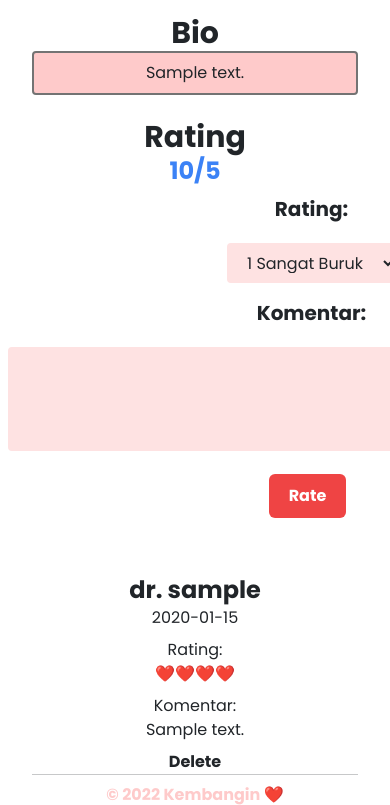
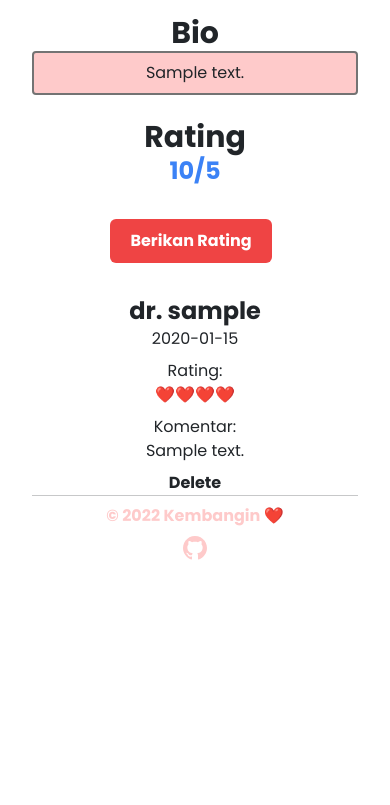
Before and after one commit to pbp-fasilkom-c02/kembangin, a Django app: page /user_profile/1 in a window 390 px wide; the page is wider, and only the part inside the window is pictured. Shown: the part 477-1282 px from the top of that part. After the commit the page ends 1037 px from the top of that part, so only its background shows below. Run offline with Django 4.2, Linux system fonts and the light colour scheme; tables that the repository leaves empty hold one stand-in row (values such as "Sample post"); some libraries are stand-ins or nearby versions.

Commit message:
Fixed profile for mobile view (this time for real)

```diff
--- a/user_profile/forms.py
+++ b/user_profile/forms.py
@@ -13,4 +13,4 @@ ratings = (
 
 class RatingForm(forms.Form):
     rating = forms.ChoiceField(choices= ratings, widget = forms.Select(attrs={"class": "bg-red-100 rounded h-10 px-4 mt-1"}))
-    comment = forms.CharField(label="comment", max_length=150, widget=forms.Textarea(attrs={"rows":"4", "class": "bg-red-100 rounded px-4 pt-2 mt-1"}))
+    comment = forms.CharField(label="comment", max_length=150, widget=forms.Textarea(attrs={"rows":"4", "class": "bg-red-100 rounded px-4 pt-2 mt-1 w-full"}))
--- a/user_profile/templates/profile.html
+++ b/user_profile/templates/profile.html
@@ -85,34 +85,48 @@
     </div>
     <div id="change-button-container"></div>
 {% if is_doctor %}
+
     <div id="rating" >
         <div id="rating-average">
             <p class="font-bold text-3xl mt-6">Rating</p>
         </div>
-        <div id="rating-form" class="flex flex-col">
-            <form method="POST" id="create-rating-form">
-            {% csrf_token %}
-                <table class="table table-borderless">
-                    <tr>
-                        <th class="text-xl">Rating: </th>
-                    </tr>
-                    <tr>
-                        <td>{{rating_form.rating}}</td>
-                    </tr>
-                    <tr>
-                        <th class="text-xl">Komentar: </th>
-                    </tr>
-                    <tr>
-                        <td>{{rating_form.comment}}</td>
-                    </tr>
-                    <tr>
-                        <td><button type="submit" id="rate-button" class="text-white bg-red-500 hover:bg-red-700 rounded-md font-bold px-5 py-2.5 mr-2 mb-2">Rate</button></td>
-                    </tr>
-                </table>
-            </form>
-        </div>
+        <button class="mt-8 text-white bg-red-500 hover:bg-red-700 rounded-md font-bold px-5 py-2.5 mr-2 mb-2"
+        data-bs-toggle="modal" data-bs-target="#rating-modal">Berikan Rating</button>
         <div id="rating-message"></div>
         <div id="rating-content" class="responsive"></div>
+        <div class="modal fade" id="rating-modal" tabindex="-1" aria-labelledby="exampleModalLabel" aria-hidden="true">
+            <div class="modal-dialog">
+                <div class="modal-content">
+                    <div class="modal-header bg-red-500">
+                        <h1 class="modal-title fs-5 text-white" id="exampleModalLabel">Rating</h1>
+                    </div>
+                    <div class="modal-body text-center">
+                        <div id="rating-form" class="flex flex-col">
+                            <form method="POST" id="create-rating-form">
+                            {% csrf_token %}
+                                <div>
+                                    <div>
+                                        <div class="text-xl">Rating: </div>
+                                    </div>
+                                    <div>
+                                        <div>{{rating_form.rating}}</div>
+                                    </div>
+                                    <div>
+                                        <div class="text-xl">Komentar: </div>
+                                    </div>
+                                    <div>
+                                        <div>{{rating_form.comment}}</div>
+                                    </div>
+                                    <div>
+                                        <div><button type="submit" id="rate-button" class="text-white bg-red-500 hover:bg-red-700 rounded-md font-bold px-5 py-2.5 mr-2 mb-2" data-bs-dismiss="modal">Rate</button></div>
+                                    </div>
+                                </table>
+                            </form>
+                        </div>
+                    </div>
+                </div>
+            </div>
+        </div>
     </div>
 {% endif %}
 {% if login_pk == id %}
```
